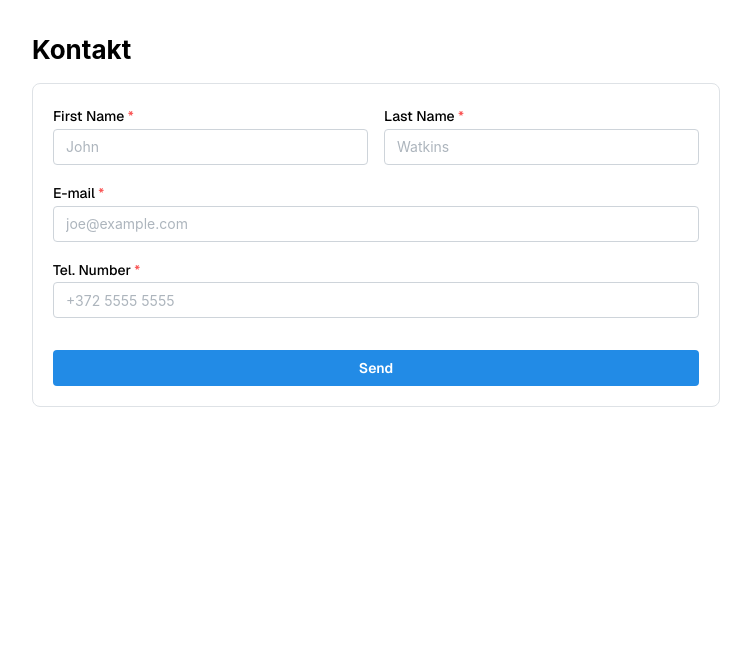
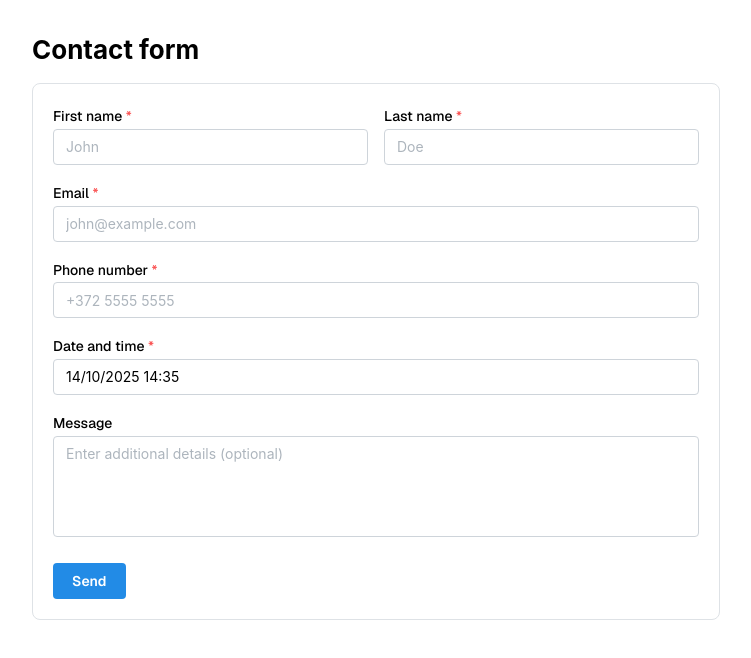
Before and after one commit to RenatMagsumov/rp2025, a Next.js app in the folder 2025-10-02/nextjs-with-supabase/: page /kontakt in a window 1280 px wide. Shown: the top 658 px of the page, without its empty margins (264-1015 px from the left). Built offline with nearby package versions, Linux system fonts and the light colour scheme.

Commit message:
feat(contact): client-only contact form in English with 6 fields and validation

```diff
--- a/2025-10-02/nextjs-with-supabase/app/kontakt/page.tsx
+++ b/2025-10-02/nextjs-with-supabase/app/kontakt/page.tsx
@@ -1,94 +1,146 @@
 "use client";
 
-import { useForm } from "@mantine/form";
+import { useState } from "react";
 import {
     Container,
     Title,
     Paper,
     TextInput,
+    Textarea,
     Button,
     Group,
     Stack,
 } from "@mantine/core";
+import { DateTimePicker } from "@mantine/dates";
+import { useForm } from "@mantine/form";
 import { z } from "zod";
+import dayjs from "dayjs";
 
+// Validation schema (English messages)
 const schema = z.object({
-    first_name: z.string().min(2, "First Name"),
-    last_name: z.string().min(2, "Last Name"),
-    email: z.string().email("E-mail"),
+    first_name: z.string().min(2, "First name > 2 characters long"),
+    last_name: z.string().min(2, "Last name > 2 characters long"),
+    email: z.string().email("Invalid email address"),
     phone: z
         .string()
-        .min(5, "Tel. Number")
-        .regex(/^[0-9+()\-.\s]+$/, "Tel. Number"),
+        .min(5, "Phone number is required")
+        .regex(/^[0-9+()\-.\s]+$/, "Please enter a valid phone number"),
+    requested_at: z.date(),
+    message: z.string().max(2000, "Maximum length is 2000 characters").optional(),
 });
 
 type FormValues = z.infer<typeof schema>;
 
-export default function KontaktPage() {
+export default function ContactPage() {
+    const [submitted, setSubmitted] = useState<null | FormValues>(null);
+
     const form = useForm<FormValues>({
         initialValues: {
             first_name: "",
             last_name: "",
             email: "",
             phone: "",
+            requested_at: new Date(),
+            message: "",
         },
         validateInputOnBlur: true,
         validate: (values) => {
             const parsed = schema.safeParse(values);
             if (parsed.success) return {};
+
             const { fieldErrors } = parsed.error.flatten();
+
+            // Provide friendly required message for requested_at when empty
+            if (!values.requested_at) {
+                fieldErrors.requested_at = ["Date and time are required"];
+            }
+
             return fieldErrors;
         },
     });
 
     const handleSubmit = (values: FormValues) => {
-        console.log("Form values:", values);
+        console.log("Contact form submitted:", {
+            ...values,
+            requested_at_iso: dayjs(values.requested_at).toISOString(),
+        });
+        setSubmitted(values);
+        form.reset();
+    };
+
+
+    const handleDateChange = (d: Date | string | null) => {
+        const asDate = d instanceof Date ? d : d ? new Date(d) : null;
+        form.setFieldValue("requested_at", asDate ?? new Date());
     };
 
     return (
         <Container size="sm" py="xl">
-            <Title order={2} mb="md">
-                Kontakt
-            </Title>
+            <Title order={2} mb="md">Contact form</Title>
             <Paper p="lg" radius="md" withBorder>
                 <form onSubmit={form.onSubmit(handleSubmit)}>
                     <Stack gap="md">
                         <Group grow>
                             <TextInput
-                                label="First Name"
+                                label="First name"
                                 placeholder="John"
                                 required
                                 {...form.getInputProps("first_name")}
                             />
                             <TextInput
-                                label="Last Name"
-                                placeholder="Watkins"
+                                label="Last name"
+                                placeholder="Doe"
                                 required
                                 {...form.getInputProps("last_name")}
                             />
                         </Group>
 
                         <TextInput
-                            label="E-mail"
-                            type="E-mail"
-                            placeholder="joe@example.com"
+                            label="Email"
+                            type="email"
+                            placeholder="john@example.com"
                             required
                             {...form.getInputProps("email")}
                         />
 
                         <TextInput
-                            label="Tel. Number"
+                            label="Phone number"
                             placeholder="+372 5555 5555"
                             required
                             {...form.getInputProps("phone")}
                         />
 
-                        <Button mt="md" type="submit">
-                            Send
-                        </Button>
+                        <DateTimePicker
+                            label="Date and time"
+                            placeholder="Select date and time"
+                            value={form.values.requested_at}
+                            onChange={handleDateChange}
+                            minDate={new Date()}
+                            required
+                            error={form.errors.requested_at}
+                        />
+
+                        <Textarea
+                            label="Message"
+                            placeholder="Enter additional details (optional)"
+                            autosize
+                            minRows={4}
+                            {...form.getInputProps("message")}
+                        />
+
+                        <Group justify="flex-start" mt="xs">
+                            <Button type="submit">Send</Button>
+                        </Group>
                     </Stack>
                 </form>
             </Paper>
+
+            {submitted && (
+                <div className="mt-4 rounded-lg bg-green-50 p-3 text-green-700">
+                    Thank you! Your message has been submitted. Chosen date:{" "}
+                    {dayjs(submitted.requested_at).format("YYYY-MM-DD HH:mm")}
+                </div>
+            )}
         </Container>
     );
 }
```
